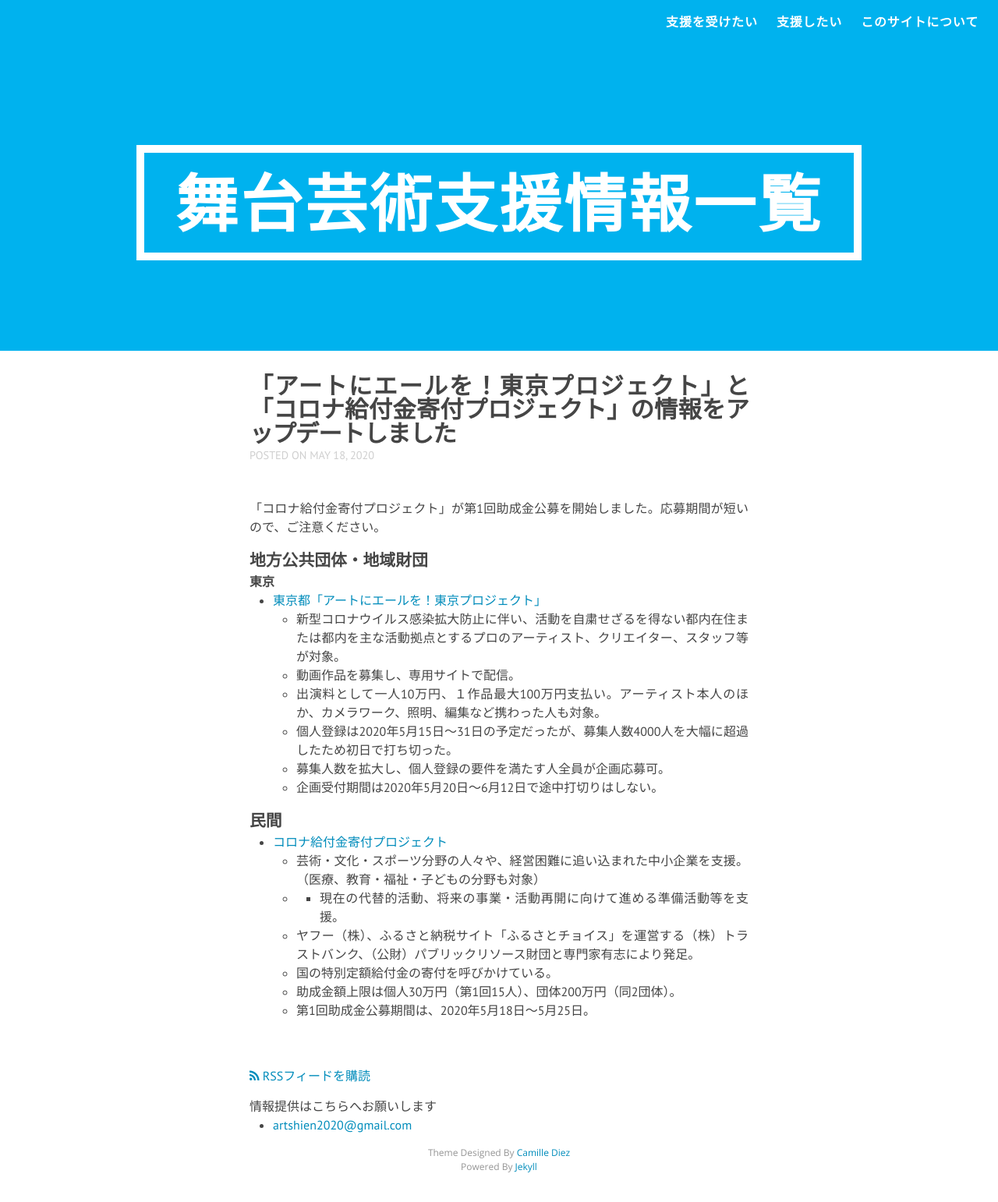
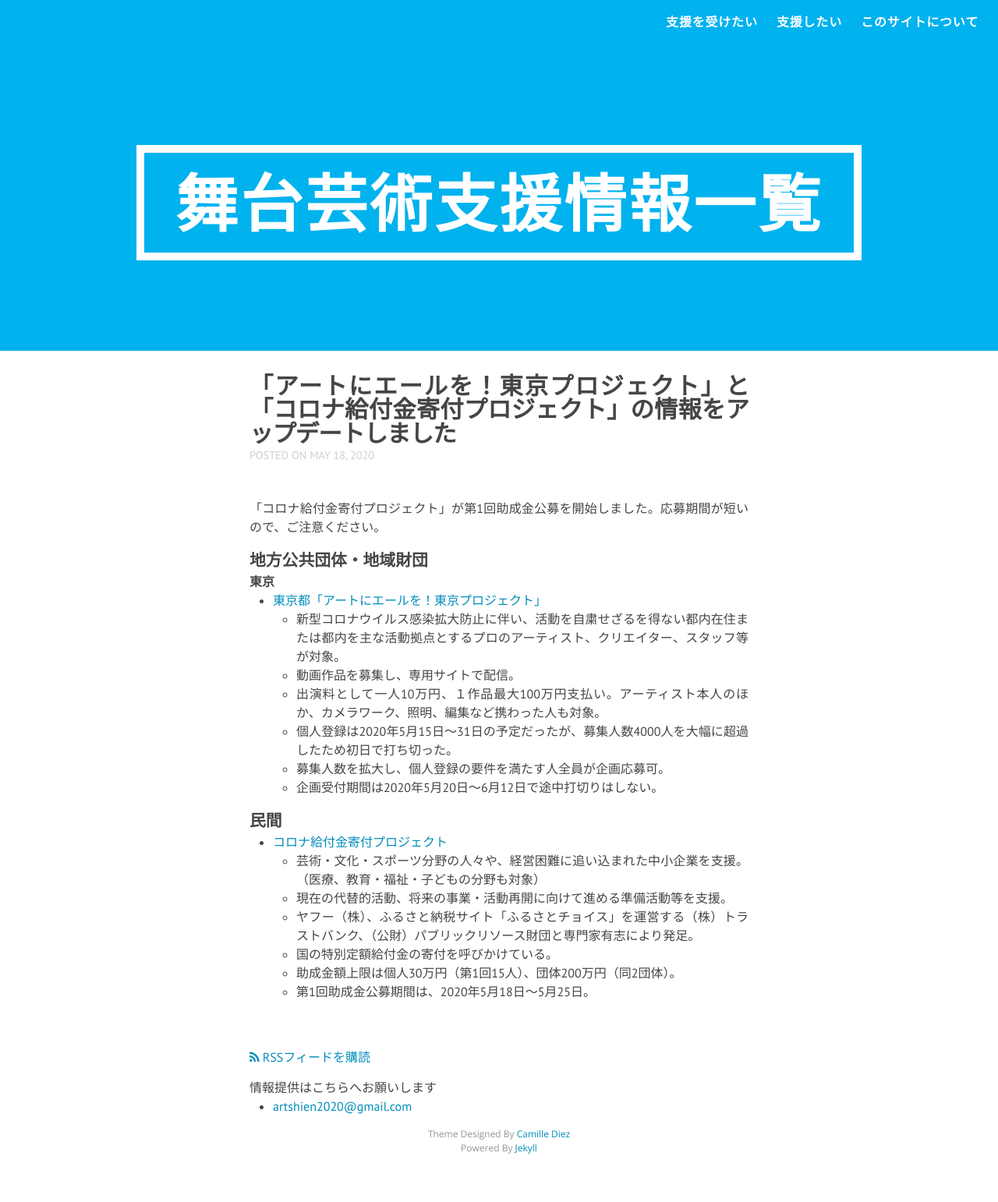
Before and after one commit to a-okuda/resources-for-artists, a Jekyll site: the page built from _posts/2020-05-18-news-artists.md, in a window 1280 px wide. Shown: the whole page at 78% size. Built offline with Jekyll 4.4.1, drawn with Linux system fonts in a browser that asks for light colours; nearby versions of some CDN libraries; after the commit the page ends 1518 px from its top, so only the background shows below that.

```diff
--- a/_posts/2020-05-18-news-artists.md
+++ b/_posts/2020-05-18-news-artists.md
@@ -19,7 +19,7 @@ categories:
 ### 民間
 * [コロナ給付金寄付プロジェクト](https://www.info.public.or.jp/corona-kifu)
 	* 芸術・文化・スポーツ分野の人々や、経営困難に追い込まれた中小企業を支援。（医療、教育・福祉・子どもの分野も対象）
-	* * 現在の代替的活動、将来の事業・活動再開に向けて進める準備活動等を支援。
+	* 現在の代替的活動、将来の事業・活動再開に向けて進める準備活動等を支援。
 	* ヤフー（株）、ふるさと納税サイト「ふるさとチョイス」を運営する（株）トラストバンク、（公財）パブリックリソース財団と専門家有志により発足。
 	* 国の特別定額給付金の寄付を呼びかけている。
 	* 助成金額上限は個人30万円（第1回15人）、団体200万円（同2団体）。
```
